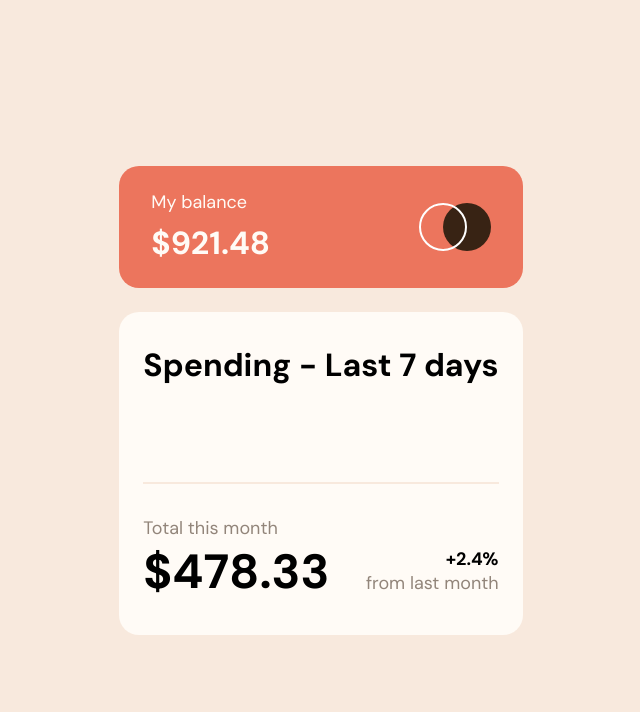
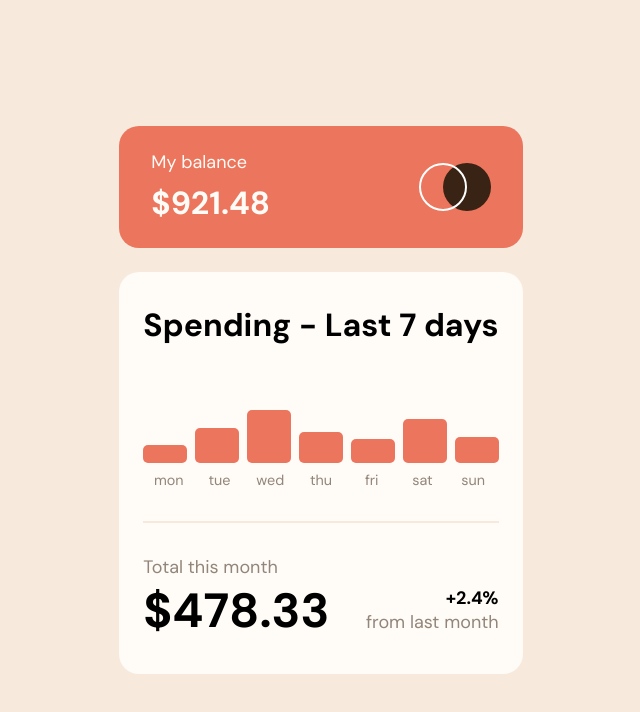
Before and after one commit to Isuzuri/frontend-mentor, a plain HTML site: page D2 expenses-chart-component-main/index.html in a window 1280 px wide. Shown: the whole page, without its empty margins (319-959 px from the left). Drawn offline with Linux system fonts and the light colour scheme.

Commit message:
graph fnc

```diff
--- a/D2 expenses-chart-component-main/index.html
+++ b/D2 expenses-chart-component-main/index.html
@@ -22,7 +22,8 @@
     <main>
       <h2>Spending - Last 7 days</h2>
       <div class="days">
-
+        <div class="bar"></div>
+        <div class="day mini"></div>
       </div>
       <hr>
       <footer>
--- a/D2 expenses-chart-component-main/script.js
+++ b/D2 expenses-chart-component-main/script.js
@@ -1,7 +1,31 @@
 fetch("data.json")
     .then(response => response.json())
-    .then(json => displayDaysStatistic(Array.from(json)))
+    .then(json => displayDaysStatistic(json))
 
 function displayDaysStatistic(dataArr) {
+    const table = dataArr.reduce(
+        (acc, { day, amount }) => {
+        return {
+            thead: `${acc.thead}<div class="graph" style="height:${amount}px"></div>`,
+            tbody: `${acc.tbody}<div>${day}</div>`
+        };
+        },
+        { thead: '', tbody: '' }
+    );
+    document.querySelector('.bar').innerHTML = table.thead;
+    document.querySelector('.day').innerHTML += table.tbody;
 
+    document.querySelectorAll('.graph').forEach(e => e.addEventListener('mouseover', (event) => {
+        showTooltip(event, +event.target.style.height.slice(0, -2));
+    }))
+    document.querySelectorAll('.graph').forEach(e => e.addEventListener('mouseout', (event) => {
+        document.querySelector('.tooltip').remove()
+    }))
 }
+
+function showTooltip(event, value) {
+    document.body.insertAdjacentHTML('beforeend', `<div class="tooltip b-bold">$${value}</div>`)
+    const tooltip = document.querySelector('.tooltip');
+    tooltip.style.top = event.target.offsetTop - tooltip.offsetHeight - 24 + 'px';
+    tooltip.style.left = event.target.offsetLeft + event.target.offsetWidth / 2 - tooltip.offsetWidth / 2 + 'px';
+}
--- a/D2 expenses-chart-component-main/style.scss
+++ b/D2 expenses-chart-component-main/style.scss
@@ -54,7 +54,44 @@ main {
     background-color: var(--card-white);
 
     .days {
+        display: flex;
+        flex-direction: column;
         margin-top: 4rem;
+
+        > div {
+            display: flex;
+            justify-content: space-around;
+
+            > div {
+                width: calc(1 / 7 * 100%);
+                text-align: center;
+            }
+        }
+
+        .bar {
+            display: flex;
+            justify-content: space-between;
+            align-items: flex-end;
+            gap: 0.5rem;
+            height: 100%;
+
+            > div {
+                width: 100%;
+                background-color: var(--red);
+                border-radius: 5px;
+                transition: 0.2s;
+                cursor: pointer;
+
+                &:hover {
+                    background-color: #FF9B86;
+                }
+            }
+        }
+
+        .day {
+            margin-top: 0.5rem;
+            color: var(--medium-brown);
+        }
     }
 
     hr {
@@ -78,3 +115,11 @@ main {
         }
     }
 }
+
+.tooltip {
+    position: absolute;
+    padding: 1rem;
+    border-radius: 5px;
+    background-color: var(--dark-brown);
+    color: var(--card-white);
+}
```
Also changed, not shown: D2 expenses-chart-component-main/style.css, 1 other file.
